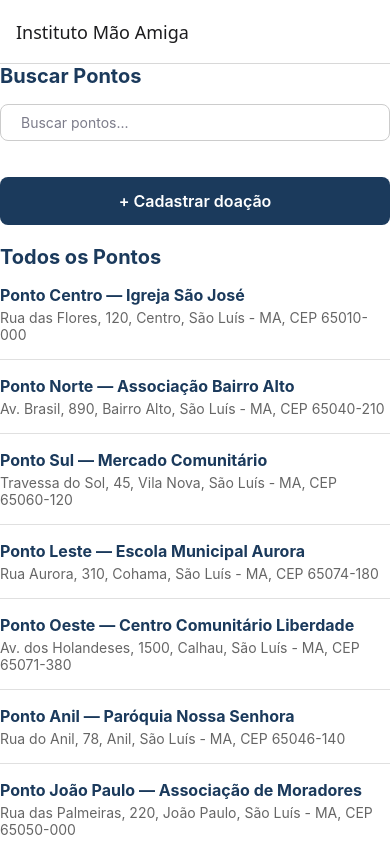
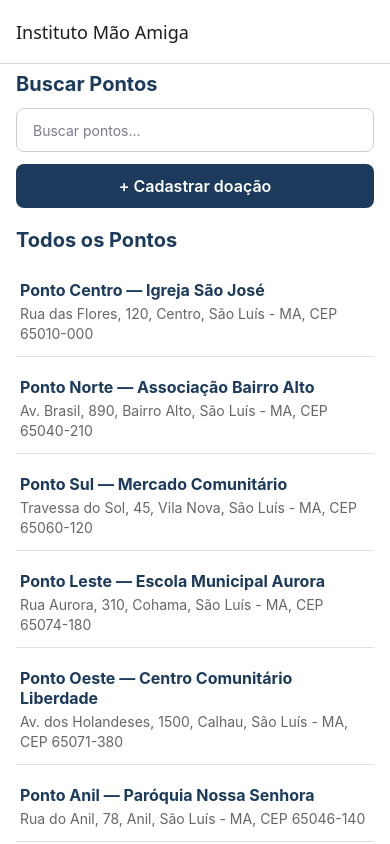
Before and after one commit to college-soft-eng-repos/instituto-mao-amiga, a React Native app: screen /Lista in a window 390 px wide. Built offline with nearby package versions, Linux system fonts and the light colour scheme.

Commit message:
fix: layout responsivo e teclado no cadastro refs #06

```diff
--- a/App.tsx
+++ b/App.tsx
@@ -1,5 +1,6 @@
 import { NavigationContainer } from '@react-navigation/native';
 import { createNativeStackNavigator } from '@react-navigation/native-stack';
+import { SafeAreaProvider } from 'react-native-safe-area-context';
 import TelaListaPontos from './TelaListaPontos';
 import TelaDetalhePonto from './TelaDetalhePonto';
 import TelaCadastroDoacao from './TelaCadastroDoacao';
@@ -14,6 +15,7 @@ const Stack = createNativeStackNavigator<RootStackParamList>();
 
 export default function App() {
   return (
+    <SafeAreaProvider>
       <NavigationContainer>
         <Stack.Navigator initialRouteName="Lista">
           <Stack.Screen
@@ -33,5 +35,6 @@ export default function App() {
           />
         </Stack.Navigator>
       </NavigationContainer>
+    </SafeAreaProvider>
   );
 }
--- a/TelaCadastroDoacao.tsx
+++ b/TelaCadastroDoacao.tsx
@@ -7,14 +7,19 @@ import {
   TouchableOpacity,
   Keyboard,
   ScrollView,
+  KeyboardAvoidingView,
+  Platform,
 } from 'react-native';
 import type { NativeStackScreenProps } from '@react-navigation/native-stack';
+import { SafeAreaView } from 'react-native-safe-area-context';
 import type { RootStackParamList } from './App';
 import { pontosMock } from './TelaListaPontos';
+import { useConteudoResponsivo } from './useConteudoResponsivo';
 
 type Props = NativeStackScreenProps<RootStackParamList, 'CadastroDoacao'>;
 
 export default function TelaCadastroDoacao({ navigation }: Props) {
+  const { conteudoStyle } = useConteudoResponsivo();
   const [tipoItem, setTipoItem] = useState('');
   const [quantidade, setQuantidade] = useState('');
   const [pontoDestinoId, setPontoDestinoId] = useState('');
@@ -58,7 +63,19 @@ export default function TelaCadastroDoacao({ navigation }: Props) {
   }
 
   return (
-    <ScrollView style={styles.container} contentContainerStyle={styles.conteudo}>
+    // Issue #06: SafeAreaView sem 'top' (header do Stack já cobre) +
+    // KeyboardAvoidingView (pergunta 3 da auditoria / apontamento da Eduarda).
+    <SafeAreaView style={styles.container} edges={['bottom', 'left', 'right']}>
+      <KeyboardAvoidingView
+        style={styles.flex}
+        behavior={Platform.OS === 'ios' ? 'padding' : 'height'}
+        keyboardVerticalOffset={Platform.OS === 'ios' ? 64 : 0}
+      >
+        <ScrollView
+          style={styles.flex}
+          contentContainerStyle={[styles.conteudo, conteudoStyle]}
+          keyboardShouldPersistTaps="handled"
+        >
         <Text style={styles.titulo}>Cadastrar doação</Text>
 
         <Text style={styles.rotulo}>Tipo do item</Text>
@@ -120,6 +137,8 @@ export default function TelaCadastroDoacao({ navigation }: Props) {
           <Text style={styles.botaoSecundarioTexto}>Voltar</Text>
         </TouchableOpacity>
         </ScrollView>
+      </KeyboardAvoidingView>
+    </SafeAreaView>
   );
 }
 
@@ -128,8 +147,12 @@ const styles = StyleSheet.create({
     flex: 1,
     backgroundColor: '#FFFFFF',
   },
+  flex: {
+    flex: 1,
+  },
   conteudo: {
-    padding: 20,
+    // paddingHorizontal / width % vêm de useConteudoResponsivo (Issue #06)
+    paddingTop: 20,
     paddingBottom: 40,
   },
   titulo: {
@@ -149,17 +172,24 @@ const styles = StyleSheet.create({
     borderWidth: 1,
     borderColor: '#E0E0E0',
     borderRadius: 8,
-    padding: 12,
+    paddingHorizontal: 12,
+    paddingVertical: 10,
     fontSize: 16,
     color: '#333333',
     backgroundColor: '#FFFFFF',
+    // Issue #06: alvo de toque mínimo 44px também nos campos do formulário
+    minHeight: 44,
   },
   pontoOpcao: {
     borderWidth: 1,
     borderColor: '#E0E0E0',
     borderRadius: 8,
-    padding: 12,
+    paddingHorizontal: 12,
+    paddingVertical: 12,
     marginBottom: 8,
+    // Issue #06: cada opção de ponto ≥ 44px de altura tocável
+    minHeight: 44,
+    justifyContent: 'center',
   },
   pontoSelecionado: {
     borderColor: '#1B3A5C',
@@ -168,6 +198,7 @@ const styles = StyleSheet.create({
   pontoNome: {
     fontSize: 14,
     color: '#333333',
+    flexShrink: 1,
   },
   pontoNomeSelecionado: {
     fontWeight: '600',
@@ -185,8 +216,11 @@ const styles = StyleSheet.create({
   },
   botao: {
     backgroundColor: '#1B3A5C',
-    padding: 14,
+    padding: 12,
     borderRadius: 8,
+    // Issue #06: botão "Registrar doação" com alvo ≥ 44px
+    minHeight: 44,
+    justifyContent: 'center',
     alignItems: 'center',
     marginTop: 20,
   },
@@ -196,8 +230,11 @@ const styles = StyleSheet.create({
     fontSize: 16,
   },
   botaoSecundario: {
-    padding: 14,
+    padding: 12,
     borderRadius: 8,
+    // Issue #06: botão "Voltar" com alvo ≥ 44px
+    minHeight: 44,
+    justifyContent: 'center',
     alignItems: 'center',
     marginTop: 8,
   },
--- a/TelaDetalhePonto.tsx
+++ b/TelaDetalhePonto.tsx
@@ -1,6 +1,7 @@
 import { View, Text, StyleSheet } from 'react-native';
 import type { NativeStackScreenProps } from '@react-navigation/native-stack';
 import { pontosMock, type Ponto } from './TelaListaPontos';
+import { useConteudoResponsivo } from './useConteudoResponsivo';
 
 type RootStackParamList = {
   Lista: undefined;
@@ -10,8 +11,13 @@ type RootStackParamList = {
 type Props = NativeStackScreenProps<RootStackParamList, 'Detalhe'>;
 
 function DetalhePonto({ ponto }: { ponto: Ponto }) {
+  const { conteudoStyle } = useConteudoResponsivo();
+
   return (
-    <View style={styles.container}>
+    // Fundo branco na tela inteira; a largura limitada fica só no miolo
+    // (senão aparece faixa cinza dos lados no desktop — fundo do navigator).
+    <View style={styles.tela}>
+      <View style={[styles.conteudo, conteudoStyle]}>
         <Text style={styles.nome}>{ponto.nome}</Text>
         <Text style={styles.rotulo}>Endereço</Text>
         <Text style={styles.texto}>{ponto.endereco}</Text>
@@ -19,6 +25,7 @@ function DetalhePonto({ ponto }: { ponto: Ponto }) {
         <Text style={styles.texto}>{ponto.diasHorarios}</Text>
         <Text style={styles.rotulo}>Recebe / distribui</Text>
         <Text style={styles.texto}>{ponto.recebeDistribui}</Text>
+      </View>
     </View>
   );
 }
@@ -29,8 +36,8 @@ export default function TelaDetalhePonto({ route }: Props) {
 
   if (!ponto) {
     return (
-      <View style={styles.container}>
-        <Text>Ponto não encontrado.</Text>
+      <View style={styles.tela}>
+        <Text style={styles.texto}>Ponto não encontrado.</Text>
       </View>
     );
   }
@@ -39,16 +46,20 @@ export default function TelaDetalhePonto({ route }: Props) {
 }
 
 const styles = StyleSheet.create({
-  container: {
+  tela: {
     flex: 1,
-    padding: 20,
     backgroundColor: '#FFFFFF',
+  },
+  conteudo: {
+    flex: 1,
+    paddingVertical: 20,
   },
   nome: {
     fontSize: 22,
     fontWeight: 'bold',
     color: '#1B3A5C',
     marginBottom: 16,
+    flexShrink: 1,
   },
   rotulo: {
     fontSize: 13,
@@ -60,5 +71,7 @@ const styles = StyleSheet.create({
     fontSize: 16,
     color: '#333333',
     marginTop: 4,
+    flexShrink: 1,
+    lineHeight: 22,
   },
 });
--- a/TelaListaPontos.tsx
+++ b/TelaListaPontos.tsx
@@ -1,6 +1,15 @@
-import { View, Text, StyleSheet, TouchableOpacity, FlatList, SafeAreaView, TextInput } from 'react-native';
+import { useMemo, useState } from 'react';
+import {
+  View,
+  Text,
+  StyleSheet,
+  TouchableOpacity,
+  FlatList,
+  TextInput,
+} from 'react-native';
+import { SafeAreaView } from 'react-native-safe-area-context';
 import type { NativeStackNavigationProp } from '@react-navigation/native-stack';
-import { useMemo, useState } from 'react';
+import { useConteudoResponsivo } from './useConteudoResponsivo';
 
 export type Ponto = {
   id: string;
@@ -72,6 +81,7 @@ export const pontosMock: Ponto[] = [
 type RootStackParamList = {
   Lista: undefined;
   Detalhe: { pontoId: string };
+  CadastroDoacao: undefined;
 };
 
 type Props = {
@@ -95,14 +105,26 @@ function PontoItem({
 
 export default function TelaListaPontos({ navigation }: Props) {
   const [busca, setBusca] = useState('');
+  const { conteudoStyle } = useConteudoResponsivo();
   const pontosFiltrados = useMemo(() => {
     return pontosMock.filter((ponto) =>
       ponto.nome.toLowerCase().includes(busca.toLowerCase())
     );
-  }, [busca])
+  }, [busca]);
 
   return (
-    <SafeAreaView style={styles.container}>
+    <SafeAreaView style={styles.container} edges={['bottom', 'left', 'right']}>
+      {/*
+        Issue #06: padding lateral + largura relativa (useConteudoResponsivo)
+        no contentContainerStyle, para não grudar na borda nem esticar em tablet.
+      */}
+      <FlatList
+        style={styles.lista}
+        data={pontosFiltrados}
+        keyExtractor={(item) => item.id}
+        contentContainerStyle={[styles.listaConteudo, conteudoStyle]}
+        ListHeaderComponent={
+          <View style={styles.cabecalho}>
             <Text style={styles.titulo}>Buscar Pontos</Text>
             <TextInput
               style={styles.inputBusca}
@@ -112,11 +134,6 @@ export default function TelaListaPontos({ navigation }: Props) {
               onChangeText={setBusca}
               autoCorrect={false}
             />
-      <FlatList
-      data={pontosFiltrados}
-      keyExtractor={(item) => item.id}
-      ListHeaderComponent={
-        <View>
             <TouchableOpacity
               style={styles.botaoCadastro}
               onPress={() => navigation.navigate('CadastroDoacao')}
@@ -132,7 +149,6 @@ export default function TelaListaPontos({ navigation }: Props) {
             onPress={() => navigation.navigate('Detalhe', { pontoId: item.id })}
           />
         )}
-      contentContainerStyle={styles.listaContainer}
       />
     </SafeAreaView>
   );
@@ -141,18 +157,32 @@ export default function TelaListaPontos({ navigation }: Props) {
 const styles = StyleSheet.create({
   container: {
     flex: 1,
-    padding: 20,
     backgroundColor: '#FFFFFF',
+  },
+  lista: {
+    flex: 1,
+  },
+  listaConteudo: {
+    paddingTop: 8,
+    paddingBottom: 24,
+  },
+  cabecalho: {
+    marginBottom: 4,
   },
   titulo: {
     fontSize: 20,
     fontWeight: 'bold',
     color: '#1B3A5C',
-    marginBottom: 16,
+    marginBottom: 12,
+    flexShrink: 1,
   },
   item: {
-    marginBottom: 16,
-    paddingBottom: 16,
+    // Issue #06 / revisão em pares: alvo de toque mínimo 44px (WCAG 2.5.5)
+    minHeight: 44,
+    justifyContent: 'center',
+    marginBottom: 8,
+    paddingVertical: 12,
+    paddingHorizontal: 4,
     borderBottomWidth: 1,
     borderBottomColor: '#E0E0E0',
   },
@@ -160,28 +190,33 @@ const styles = StyleSheet.create({
     fontSize: 16,
     fontWeight: 'bold',
     color: '#1B3A5C',
+    flexShrink: 1,
   },
   endereco: {
     fontSize: 14,
     color: '#666666',
     marginTop: 4,
+    flexShrink: 1,
+    lineHeight: 20,
   },
   inputBusca: {
-    height: 40,
+    // Issue #06 / revisão em pares: height 40 → minHeight 44 (alvo de toque)
+    minHeight: 44,
     borderColor: '#CCCCCC',
     borderWidth: 1,
     borderRadius: 8,
-    paddingHorizontal: 20,
-    marginBottom: 36,
+    paddingHorizontal: 16,
+    paddingVertical: 10,
+    marginBottom: 12,
     color: '#000000',
-  },
-  listaContainer: {
-    paddingBottom: 20,
   },
   botaoCadastro: {
     backgroundColor: '#1B3A5C',
-    padding: 14,
+    padding: 12,
     borderRadius: 8,
+    // Issue #06: alvo de toque mínimo 44px + texto centralizado
+    minHeight: 44,
+    justifyContent: 'center',
     alignItems: 'center',
     marginBottom: 20,
   },
--- /dev/null
+++ b/useConteudoResponsivo.ts
@@ -0,0 +1,43 @@
+import { useWindowDimensions, type ViewStyle } from 'react-native';
+
+/**
+ * Issue #06 — responsividade por resolução.
+ * Celular: quase 100% da largura (com padding).
+ * Tablet (≥ 768): ~92%, teto 840px.
+ * Desktop (≥ 1024): ~88%, teto 1100px — usa bem a tela sem colar nas bordas.
+ */
+export function useConteudoResponsivo(): {
+  width: number;
+  isWide: boolean;
+  conteudoStyle: ViewStyle;
+} {
+  const { width } = useWindowDimensions();
+  const isTablet = width >= 768;
+  const isDesktop = width >= 1024;
+
+  let contentWidth: number | `${number}%` = '100%';
+  let maxWidth = width;
+  let paddingHorizontal = 16;
+
+  if (isDesktop) {
+    // Desktop: aproveita a largura (antes o teto 560px deixava uma fileirinha no meio)
+    contentWidth = Math.min(width * 0.88, 1100);
+    maxWidth = 1100;
+    paddingHorizontal = 32;
+  } else if (isTablet) {
+    contentWidth = Math.min(width * 0.92, 840);
+    maxWidth = 840;
+    paddingHorizontal = 24;
+  }
+
+  return {
+    width,
+    isWide: isTablet,
+    conteudoStyle: {
+      width: contentWidth,
+      maxWidth,
+      alignSelf: 'center',
+      paddingHorizontal,
+    },
+  };
+}
```
Lines whose indentation alone changed are shown as unchanged.
